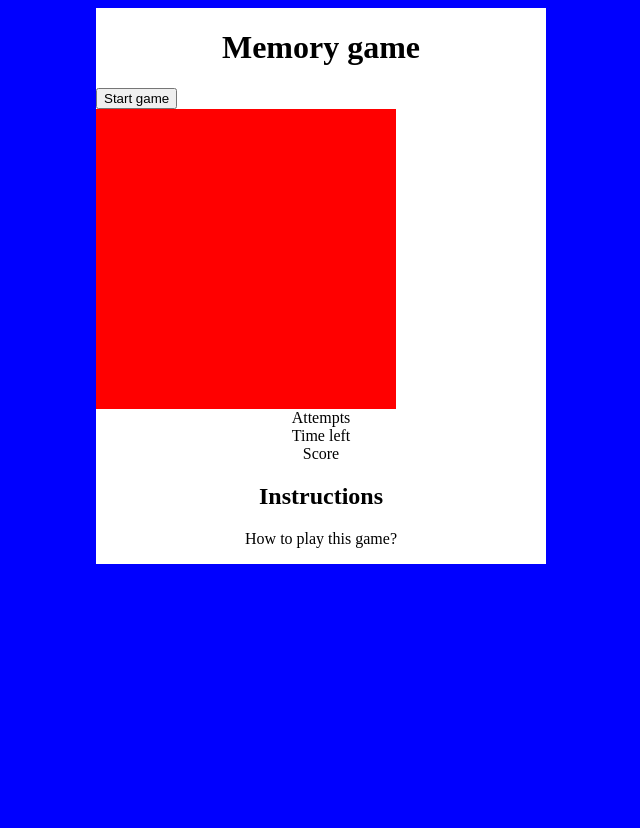
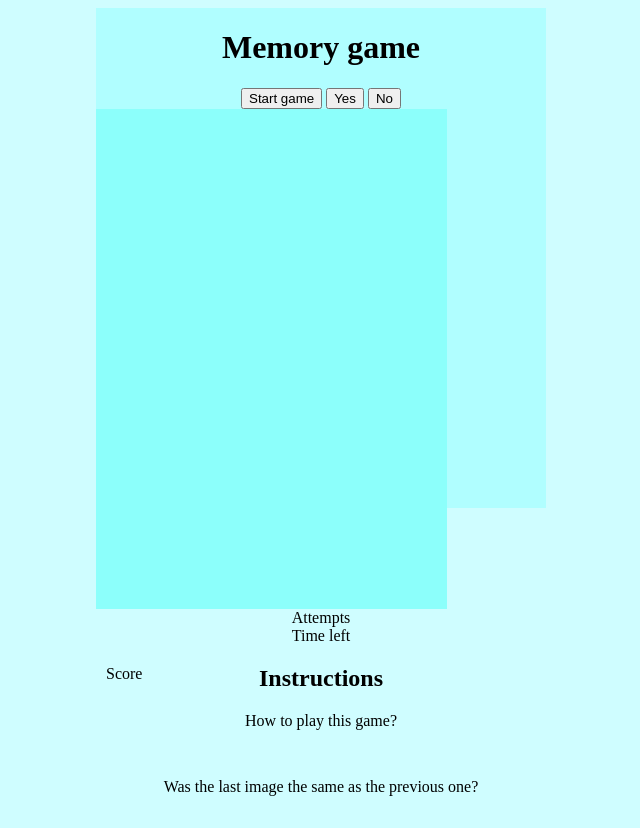
Before and after one commit to Sanna2017/WDI_PROJECT_1, a PHP site: page / in a window 1280 px wide. Shown: the whole page, without its empty margins (212-852 px from the left). Before the commit the page ends 564 px from the top, so only its background shows below. Run offline with PHP 8.4, Linux system fonts and the light colour scheme; some libraries are stand-ins or nearby versions.

Commit message:
clearer version of js

```diff
--- a/css/style.css
+++ b/css/style.css
@@ -1,23 +1,23 @@
 body {
-  background-color: blue;
+  background-color:  #cffdff;
 }
 
 main {
-  background-color: white;
+  background-color: #b0feff;
   position: absolute;
   display: block;
   padding:auto;
   margin:auto;
   text-align:center;
   margin-left: 300px;
-  height: auto;
+  height: 500px;
   width: 450px;
 }
 
 .images {
-  width: 300px;
-  height: 300px;
-  background: red;
+  width: 78%;
+  height: 100%;
+  background: #8cfffb;
   background-size: contain;
   background-repeat: no-repeat;
 }
@@ -28,12 +28,28 @@ main {
 
 .button {
   display: none;
+  /*position: absolute;
+  bottom: 0;
+  text-align: center;
+  left: 50%;*/
 }
 
-.start {
+.score {
+  padding: 20px 10px;
+  position: absolute;
+  float: left;
+}
+
+/*.start {
   display: block;
 }
 
 .instructions {
   display: block;
+}*/
+
+
+p {
+  width: auto;
+  height: 50px;
 }
--- a/index.html
+++ b/index.html
@@ -14,8 +14,8 @@
   <main>
     <h1>Memory game</h1>
     <button id="startGame" class= "start" type="button" name="button">Start game</button>
-    <button id= "yesButton" class= "button" type="button" name="button">Yes</button>
-    <button id= "noButton" class= "button" type="button" name="button">No</button>
+    <button id= "yesButton" type="button" name="button">Yes</button>
+    <button id= "noButton" type="button" name="button">No</button>
 
     <div class="images hidden"></div>
     <div class="attempts">Attempts</div>
@@ -23,6 +23,7 @@
     <div class="score">Score</div>
     <h2 class="instructions">Instructions</h2>
     <p class= "instructions">How to play this game?</p>
+    <p class= "question">Was the last image the same as the previous one?</p>
   </main>
 </body>
 </html>
```
Also changed, not shown: js/app.js (+211 -77 lines).
